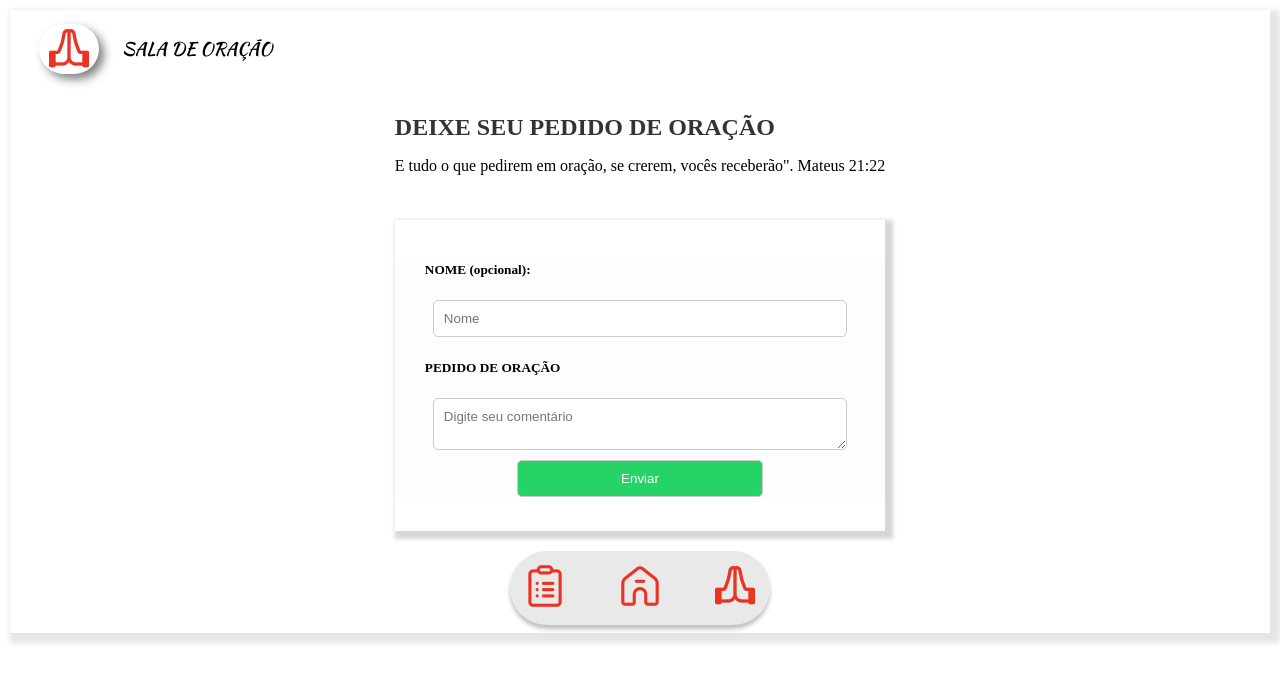
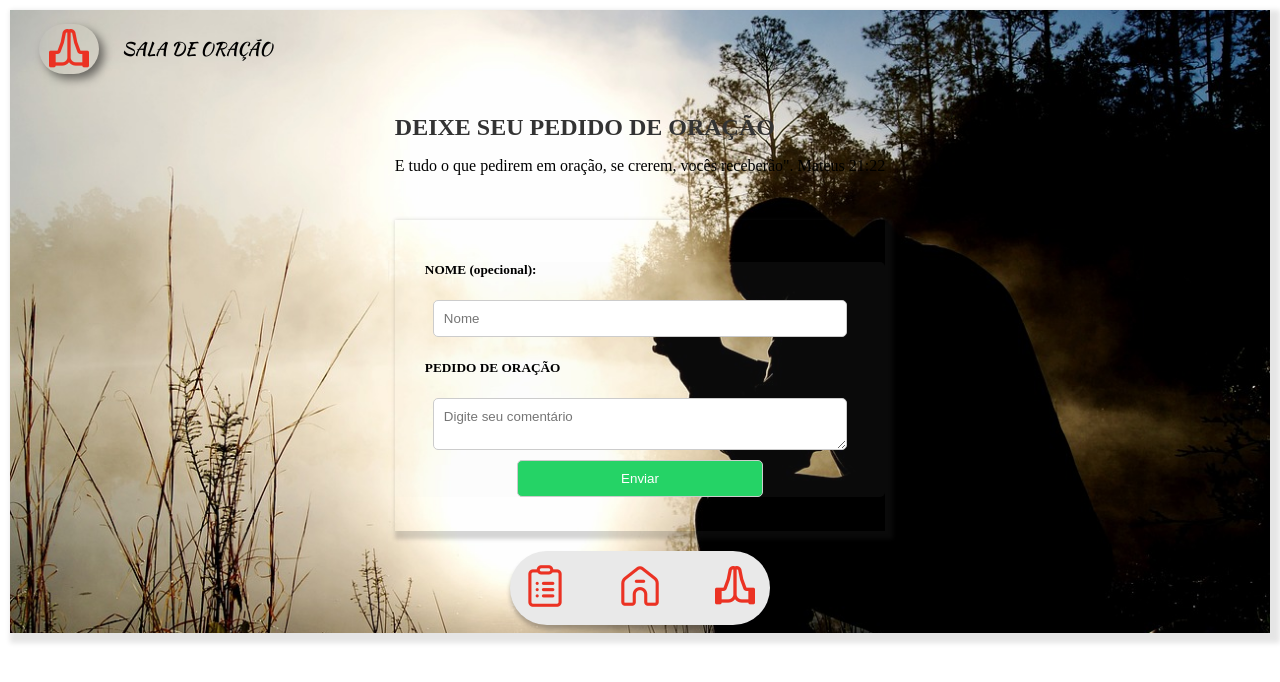
Before and after one commit to MateusProDev/min.maranata, a plain HTML site: page sala.html in a window 1280 px wide. Drawn offline with Linux system fonts and the light colour scheme.

Commit message:
Update sala.html

```diff
--- a/sala.html
+++ b/sala.html
@@ -4,6 +4,7 @@
     <meta charset="UTF-8">
     <meta name="viewport" content="width=device-width, initial-scale=1.0">
     <link rel="stylesheet" href="style.css">
+    <link rel="stylesheet" href="sala.css">
     <title>CALENDARIO</title>
 </head>
 <body>
@@ -23,7 +24,7 @@
                 </P>
                 <div class="form_box">
                     <form action="https://getform.io/f/c205ae9b-7265-4d0f-8edd-1c7e6c8f1336" method="POST">
-                        <h5>NOME (opcional):</h5>
+                        <h5>NOME (opecional):</h5>
                         <input type="text" name="name" placeholder="Nome">
                         <h5>PEDIDO DE ORAÇÃO</h5>
                         <textarea class="comentario_form" name="comment" placeholder="Digite seu comentário" maxlength="400"></textarea>
```
